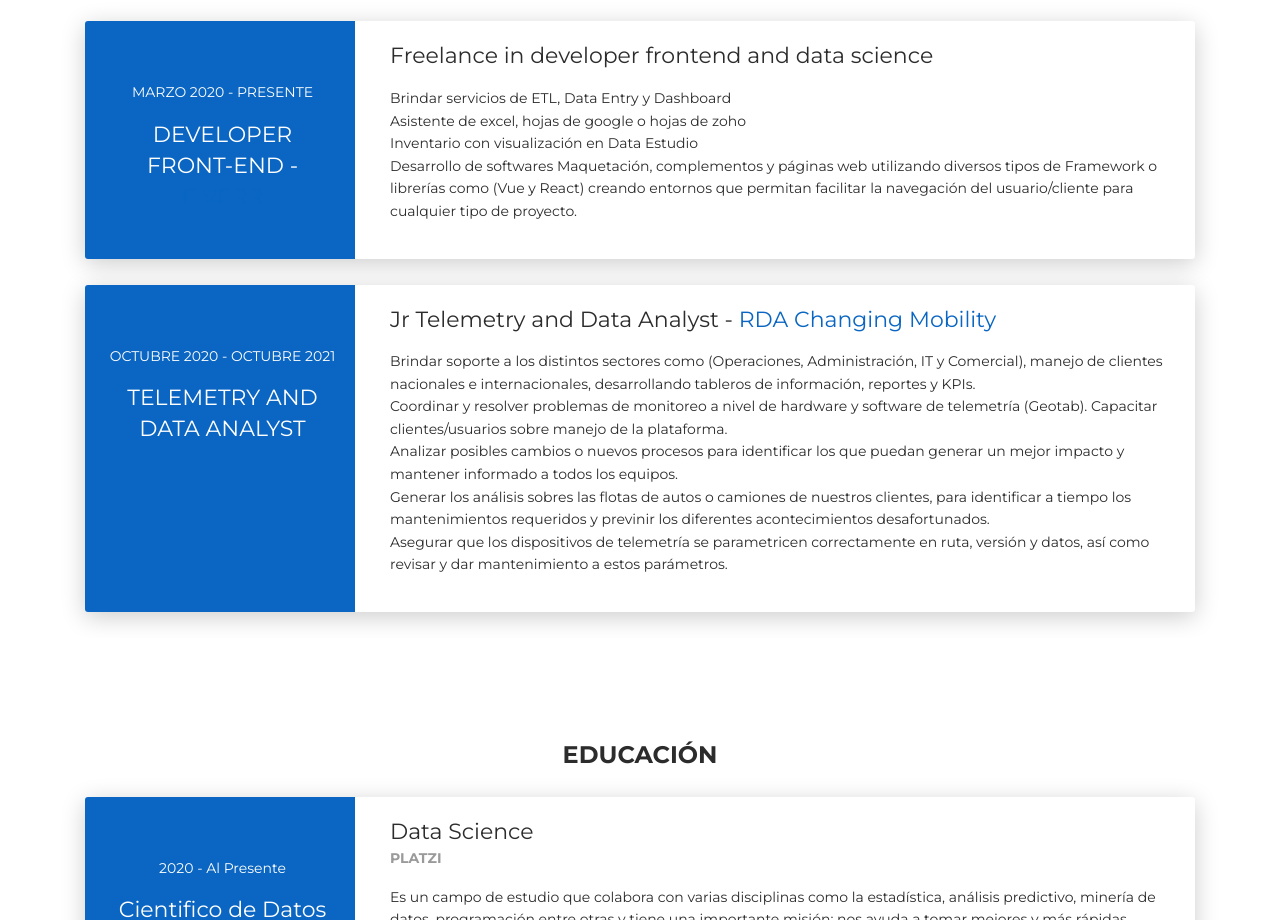
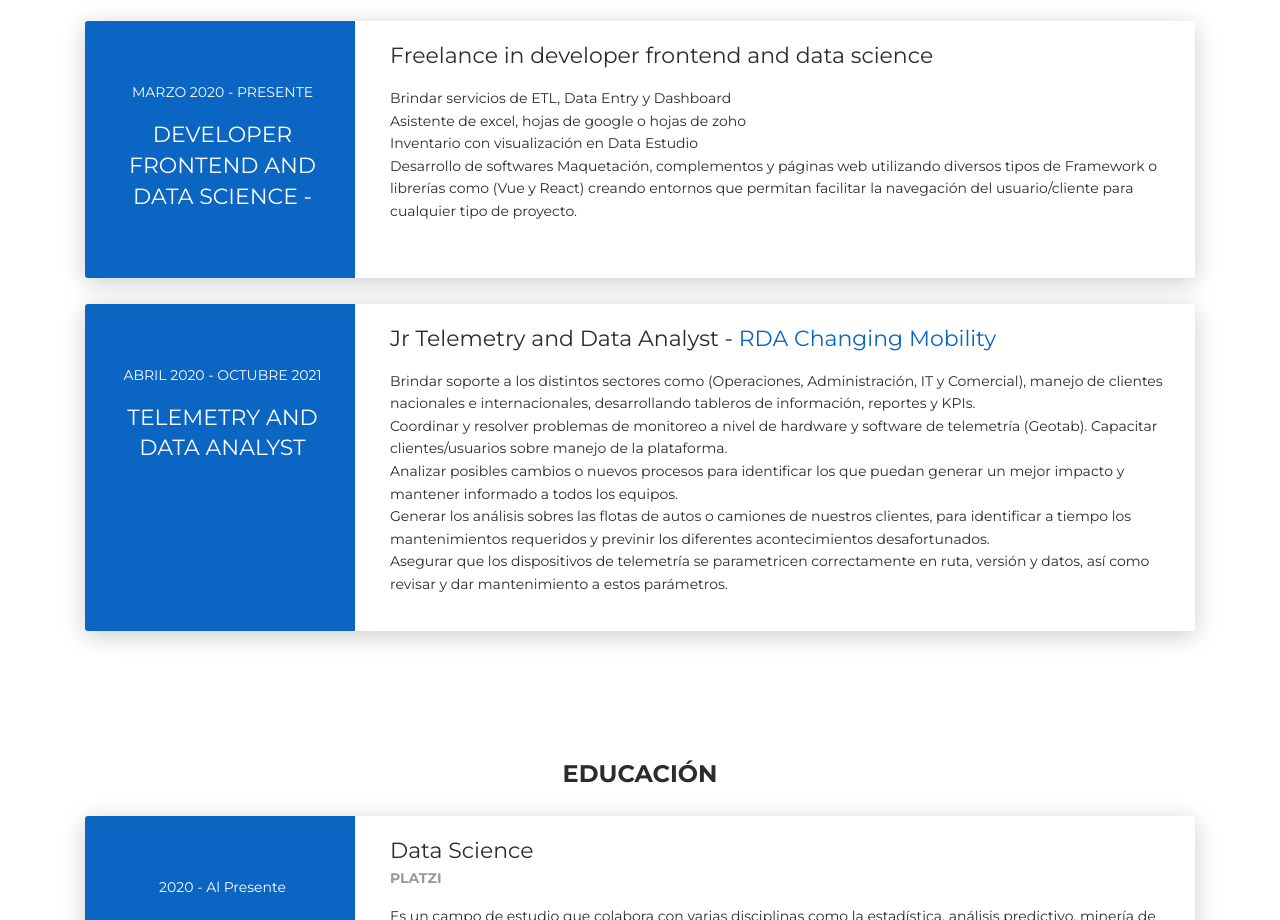
Before and after one commit to developer-ivan/CV, a plain HTML site: page index.html in a window 1280 px wide. Shown: the part 1920-2840 px from the top of the page. Drawn offline with Linux system fonts and the light colour scheme.

Commit message:
cambios title empleos y date

```diff
--- a/index.html
+++ b/index.html
@@ -369,7 +369,7 @@ height="0" width="0" style="display:none;visibility:hidden"></iframe></noscript>
         <div class="col-md-3 bg-primary" data-aos="fade-right" data-aos-offset="50" data-aos-duration="500">
           <div class="card-body cc-experience-header">
             <p>Marzo 2020 - Presente</p>
-            <div class="h5">Developer <br>Front-End - <a href=https://es.fiverr.com/ivan_rojas?public_mode>Fiverr</a></div>
+            <div class="h5">Developer Frontend and Data Science - <a href="https://es.fiverr.com/ivan_rojas">Fiverr</a></div>
           </div>
         </div>
         <div class="col-md-9" data-aos="fade-left" data-aos-offset="50" data-aos-duration="500">
@@ -387,7 +387,7 @@ height="0" width="0" style="display:none;visibility:hidden"></iframe></noscript>
       <div class="row">
         <div class="col-md-3 bg-primary" data-aos="fade-right" data-aos-offset="50" data-aos-duration="500">
           <div class="card-body cc-experience-header">
-            <p>Octubre 2020 - Octubre 2021</p>
+            <p>Abril 2020 - Octubre 2021</p>
             <div class="h5">Telemetry and <br>Data Analyst</div>
           </div>
         </div>
```
